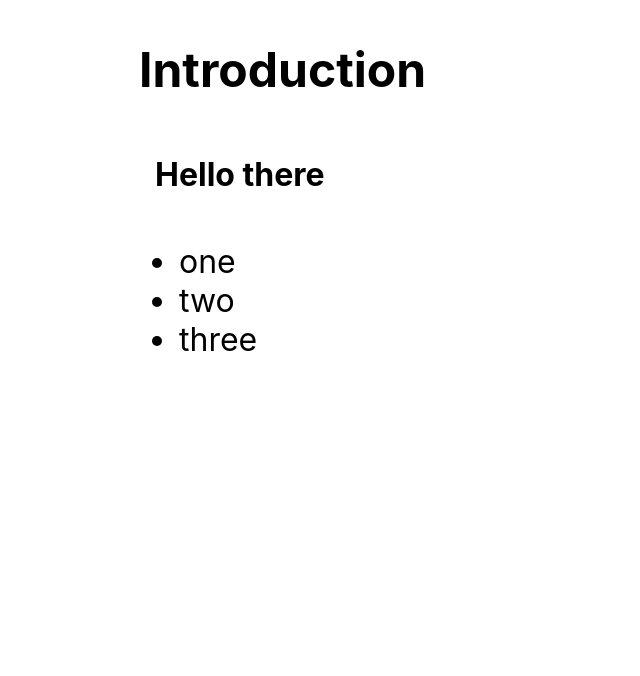
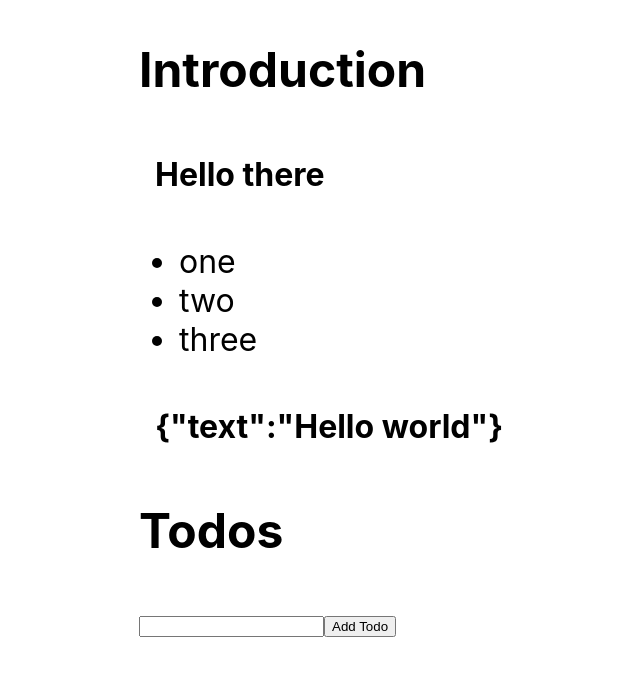
Before and after one commit to kirby-santos/Typescript-React-Practice, a React (Create React App) app: page / in a window 1280 px wide. Shown: the top 676 px of the page, without its empty margins (101-741 px from the left). Built offline with nearby package versions, Linux system fonts and the light colour scheme.

Commit message:
Hooks and reducer

```diff
--- /dev/null
+++ b/public/data.json
@@ -0,0 +1,3 @@
+{
+    "text": "Hello world"
+}
--- a/src/App.tsx
+++ b/src/App.tsx
@@ -1,4 +1,4 @@
-import React, {useCallback} from 'react';
+import React, {useCallback, useState, useEffect, useReducer, useRef} from 'react';
 import './App.css';
 
 const Heading = ({ title }: { title: string }) =>
@@ -24,10 +24,64 @@
   </ul>
 );
 
+interface Payload {
+  text: string;
+}
+
+interface Todo {
+  id: number;
+  done: boolean;
+  text: string;
+}
+
+type ActionType =
+  | {type: "ADD", text: string}
+  | {type: "REMOVE", id: number}
+
 function App() {
   const onListClick = useCallback((item: string) => {
     alert(item)
   }, []);
+
+  const [payload, setPayload] = useState<Payload | null>(null);
+
+  useEffect(() => {
+    fetch("/data.json")
+    .then(resp => resp.json())
+    .then(data => {
+      setPayload(data);
+    });
+  }, []);
+
+  const [todos, dispatch] = useReducer((state: Todo[], action: ActionType) => {
+    switch(action.type) {
+      case "ADD":
+        return [
+          ...state,
+          {
+            id: state.length,
+            text: action.text,
+            done: false,
+          }
+        ];
+        case "REMOVE":
+          return state.filter(({id}) => id !== action.id);
+        default:
+          throw new Error();
+    }
+  }, []);
+
+  const newTodoRef = useRef<HTMLInputElement>(null);
+  const onAddTodo = useCallback(() => {
+    if (newTodoRef.current) {
+        dispatch({
+        type: "ADD",
+        text: newTodoRef.current.value,
+      });
+      newTodoRef.current.value = "";
+    }
+  }, []);
+
   return (
     <div>
       <Heading title="Introduction"/>
@@ -35,6 +89,26 @@
         Hello there
       </Box>
       <List items={["one", "two", "three"]} onClick={onListClick}/>
+      <Box>
+        {JSON.stringify(payload)}
+      </Box>
+
+      <Heading title="Todos" />
+      {todos.map((todo) => (
+        <div key={todo.id}>
+          {todo.text}
+          <button onClick={() => dispatch({
+            type: "REMOVE",
+            id: todo.id,
+          })} >
+            Remove
+          </button>
+        </div>
+      ))}
+      <div>
+        <input type = "text" ref={newTodoRef} />
+        <button onClick={onAddTodo}>Add Todo</button>
+      </div>
     </div>
   );
 }
```
